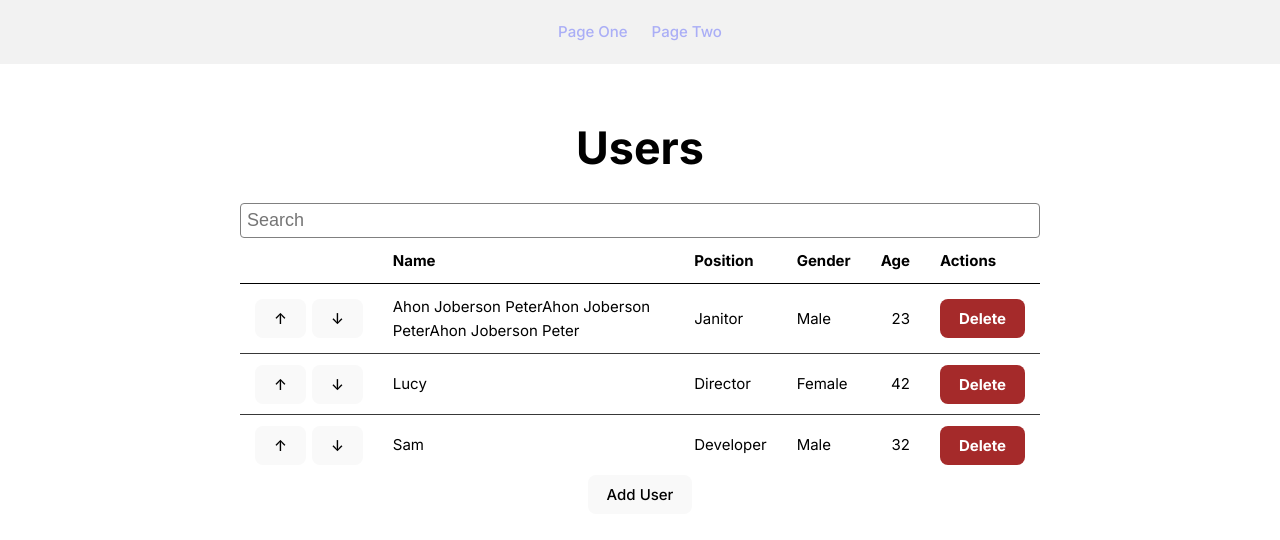
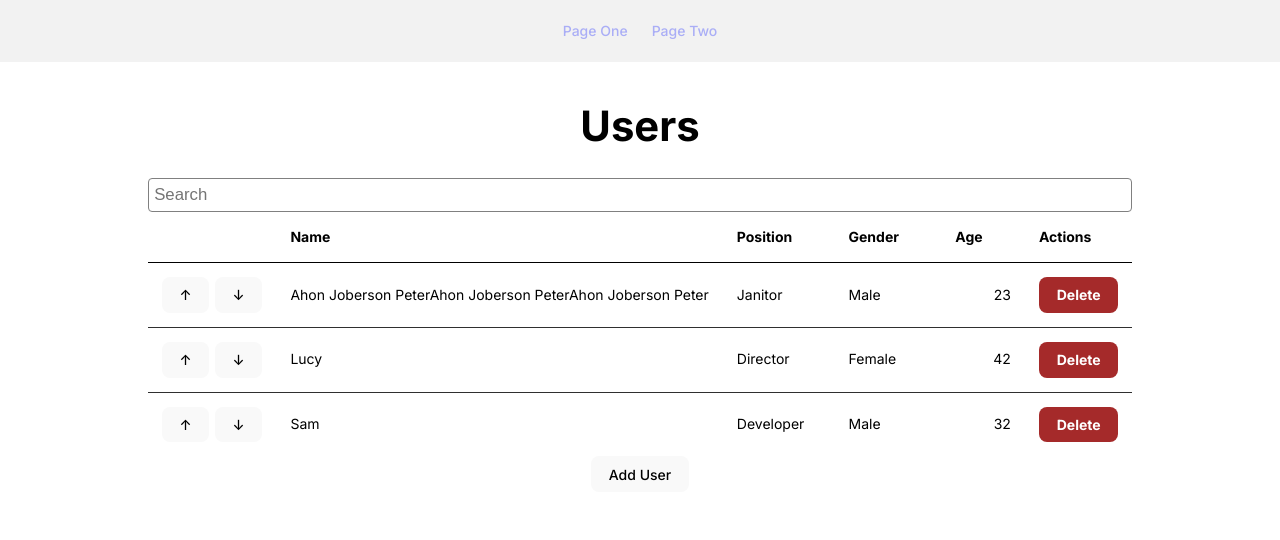
Before and after one commit to Frosselly/peplink-task, a React (Vite) app: page / in a window 1280 px wide. Shown: the top 540 px of the page. Built offline with nearby package versions, Linux system fonts and the light colour scheme.

Commit message:
fix: more table and font styling

```diff
--- a/src/App.css
+++ b/src/App.css
@@ -1,7 +1,7 @@
 main {
   max-width: 1280px;
   margin: 0 auto;
-  padding: 2rem;
+  padding: 1rem;
   text-align: center;
   display: flex;
   place-items: center;
@@ -13,32 +13,42 @@ main {
 table {
   border-collapse: collapse;
   font-size: var(--text);
-  width: 800px;
+  /* width: 800px; */
 }
 
 thead {
   /* background-color: #757575; */
-  color: #757575;
+  color: var(--secondary-color);
   text-align: left;
-  border-bottom: 1px solid rgb(156, 156, 156);
+  border-bottom: 1px solid var(--secondary-color);
 }
 
 th,
 td {
-  padding: 0.7rem 1rem;
+  padding: 1rem 1rem;
+  /* width: 15%; */
 }
 
 th {
   user-select: none;
+  width: min-content;
+}
+th span {
+  display: inline-flex;
+  align-items: center;
+  gap: 1ch;
+}
+th div {
+  width: 2ch;
 }
 
 th[role='button']:hover {
-  color: hsl(0, 0%, 90%);
+  background-color: #262626;
 }
 
 td {
   text-align: left;
-  border-bottom: 1px solid rgb(56, 56, 56);
+  border-bottom: 1px solid #2f2f2f;
 }
 
 tr:last-child td {
@@ -56,6 +66,10 @@ td:nth-last-of-type(2) {
 td:first-child > div {
   display: flex;
   gap: 0.4rem;
+}
+
+.name {
+  /* width: 40%; */
 }
 
 /* Form */
--- a/src/index.css
+++ b/src/index.css
@@ -1,13 +1,13 @@
 @import url('https://fonts.googleapis.com/css2?family=Inter:ital,opsz,wght@0,14..32,100..900;1,14..32,100..900&display=swap');
 :root {
   font-family: 'Inter', system-ui, Avenir, Helvetica, Arial, sans-serif;
-  font-size: 15px;
+  font-size: 14px;
   line-height: 1.6;
   font-weight: 400;
 
   color-scheme: light dark;
   color: rgba(255, 255, 255, 0.87);
-  background-color: #242424;
+  background-color: rgb(25, 25, 25);
 
   font-synthesis: none;
   text-rendering: optimizeLegibility;
@@ -18,6 +18,9 @@
   --text-small: 0.833rem;
   --text-very-small: 0.694rem;
   --text-large: 1.2rem;
+
+  --primary-color: rgba(255, 255, 255, 0.81);
+  --secondary-color: rgba(255, 255, 255, 0.46);
 }
 
 a {
@@ -45,7 +48,8 @@ button {
   font-size: 1rem;
   font-weight: 500;
   font-family: inherit;
-  background-color: #1a1a1a;
+  background-color: #2383e2;
+  /* background-color: #1a1a1a; */
   cursor: pointer;
   transition: border-color 0.25s;
 }
--- a/src/pages/PageOne.tsx
+++ b/src/pages/PageOne.tsx
@@ -114,17 +114,28 @@ function PageOne() {
           <thead>
             <tr>
               <th></th>
-              <th role="button" onClick={() => handleChangeSort('name')}>
-                Name {renderSortDirection('name')}
+              <th
+                className="name"
+                role="button"
+                onClick={() => handleChangeSort('name')}>
+                <span>
+                  Name <div>{renderSortDirection('name')}</div>
+                </span>
               </th>
               <th role="button" onClick={() => handleChangeSort('position')}>
-                Position {renderSortDirection('position')}
+                <span>
+                  Position <div>{renderSortDirection('position')}</div>
+                </span>
               </th>
               <th role="button" onClick={() => handleChangeSort('gender')}>
-                Gender {renderSortDirection('gender')}
+                <span>
+                  Gender <div>{renderSortDirection('gender')}</div>
+                </span>
               </th>
               <th role="button" onClick={() => handleChangeSort('age')}>
-                Age {renderSortDirection('age')}
+                <span>
+                  Age <div>{renderSortDirection('age')}</div>
+                </span>
               </th>
               <th>Actions</th>
             </tr>
```
